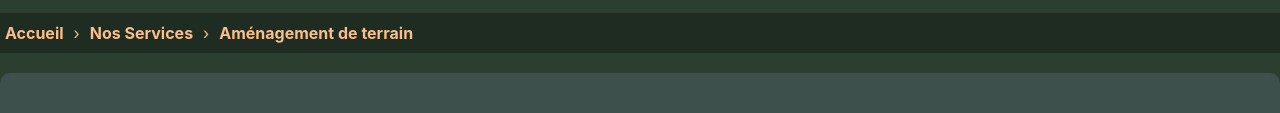
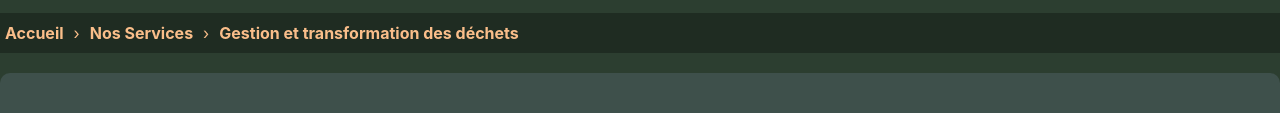
Before and after one commit to GS-1117/TD1, a plain HTML site: page index1.6.html in a window 1280 px wide. Shown: the part 487-600 px from the top of the page. Drawn offline with Linux system fonts and the light colour scheme.

Commit message:
Update index1.6.html

```diff
--- a/index1.6.html
+++ b/index1.6.html
@@ -48,7 +48,7 @@
             <li>›</li>
             <li><a>Nos Services</a></li>
             <li>›</li>
-            <li><a href="index1.1.html">Aménagement de terrain</a></li>
+            <li><a href="index1.6.html">Gestion et transformation des déchets</a></li>
         </ol>
     </nav>
         <section id="mission" class="text-content">
```
